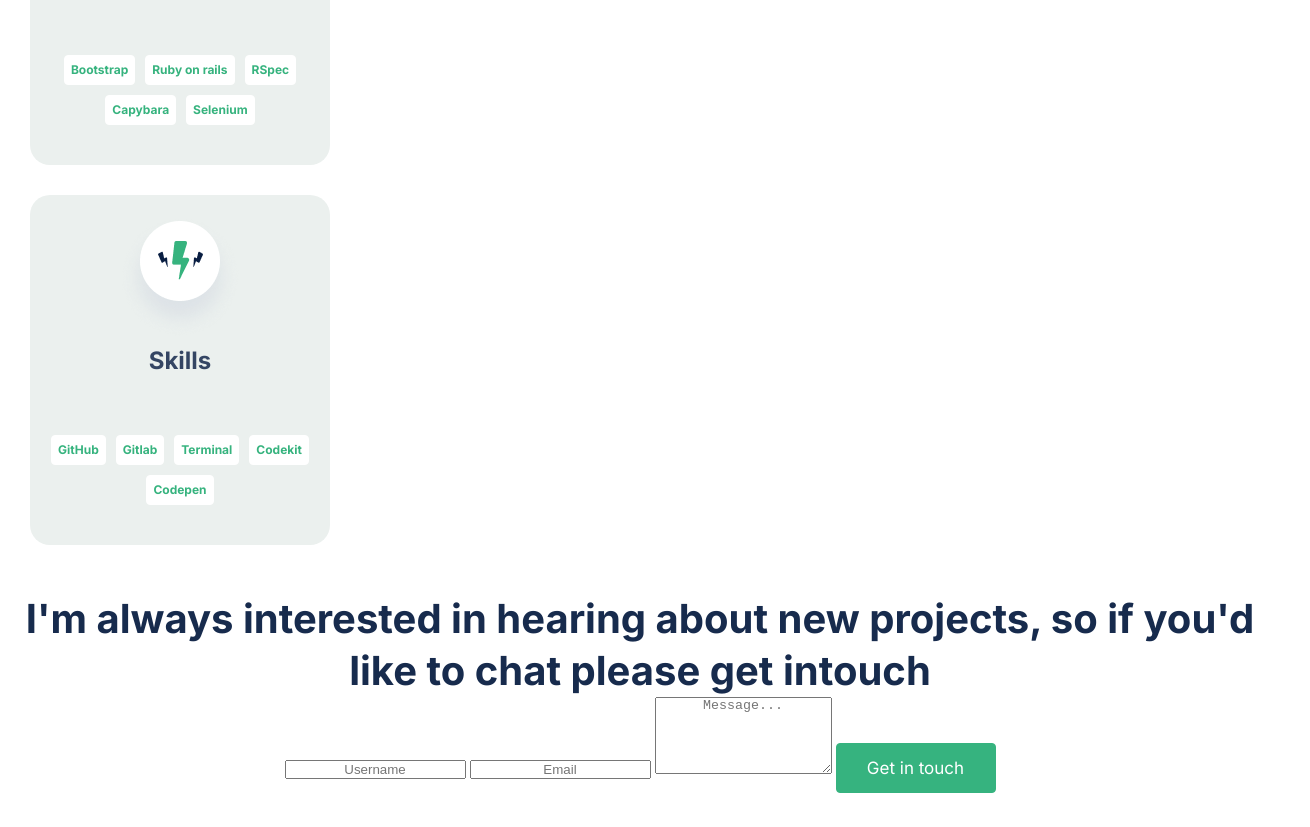
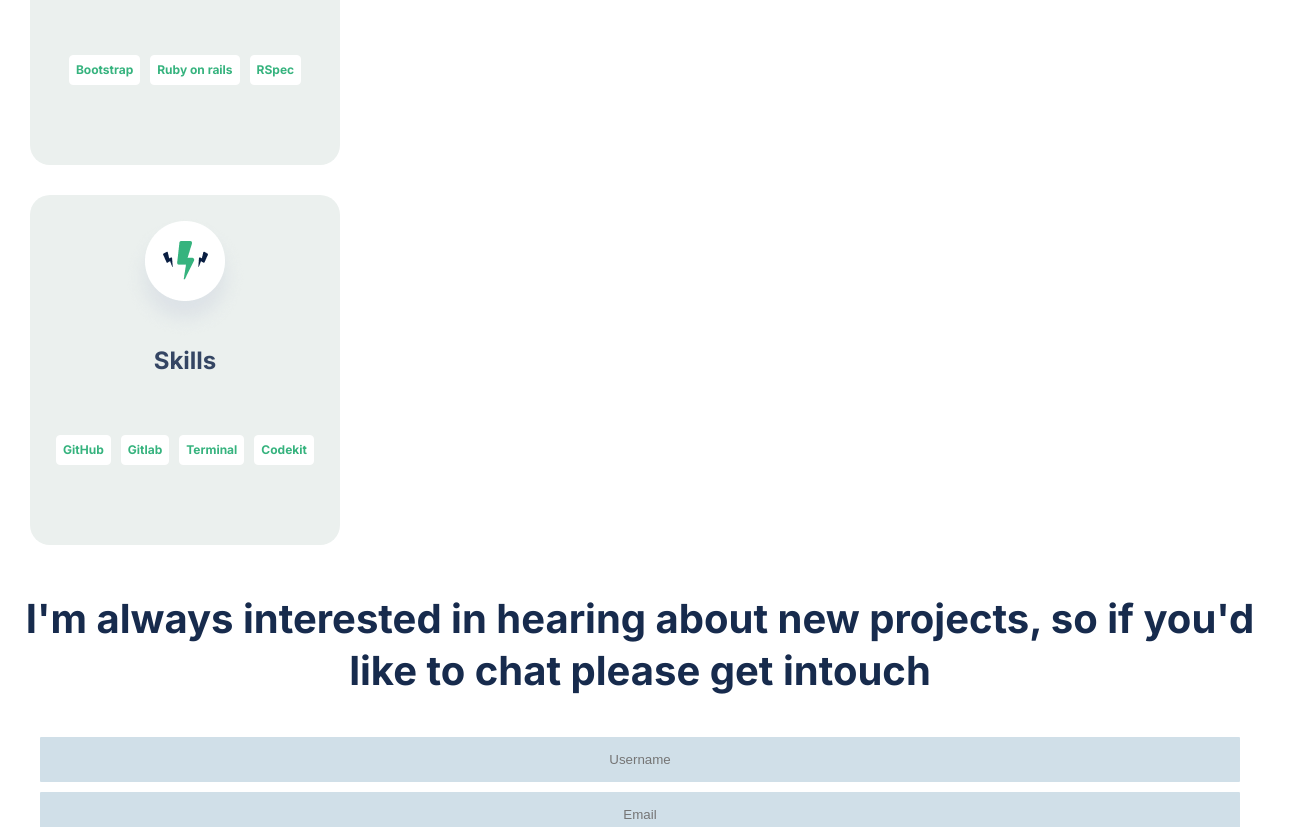
Before and after one commit to abel-blue/mobile-first, a website: page index.html in a window 1280 px wide. Shown: the part 4811-5638 px from the top of the page, 1310 px wide, since content can reach past the window. Drawn offline with Linux system fonts and the light colour scheme.

Commit message:
add form style layout

```diff
--- a/index.html
+++ b/index.html
@@ -267,8 +267,6 @@
               <li>Bootstrap</li>
               <li>Ruby on rails</li>
               <li>RSpec</li>
-              <li>Capybara</li>
-              <li>Selenium</li>
             </ul>
           </section>
           <section class="card">
@@ -282,12 +280,11 @@
               <li>Gitlab</li>
               <li>Terminal</li>
               <li>Codekit</li>
-              <li>Codepen</li>
             </ul>
           </section>
         </section>
       </section>
-    </main>
+
       <!-- footer section -->
       <footer>
         <section class="about">
@@ -329,10 +326,11 @@
                   <a href=""><i class="fa-solid fa-envelope"></i></a>
                 </li>
               </ul>
-            <p>abelmgetnet@gmail.com</p>
+              <p class="grey">abelmgetnet@gmail.com</p>
             </section>
           </section>
         </section>
       </footer>
+    </main>
   </body>
 </html>
--- a/style.css
+++ b/style.css
@@ -316,7 +316,7 @@
   margin: 30px;
   background: #ebf0ee;
   height: 350px;
-  width: 300px;
+  width: 310px;
   border-radius: 20px;
 }
 
@@ -356,3 +356,99 @@
   color: blue;
   background: cyan;
 }
+
+input,
+textarea {
+  outline: none;
+}
+
+form {
+  position: relative;
+  width: 100%;
+  border-radius: 1px;
+  background: #fff;
+}
+
+.form-left-decoration,
+.form-right-decoration {
+  content: "";
+  position: absolute;
+  width: 50px;
+  height: 20px;
+  border-radius: 1px;
+  background: #fff;
+}
+
+.form-left-decoration {
+  bottom: 60px;
+  left: -30px;
+}
+
+.form-right-decoration {
+  top: 60px;
+  right: -30px;
+}
+
+.form-left-decoration::before,
+.form-left-decoration::after,
+.form-right-decoration::before,
+.form-right-decoration::after {
+  content: "";
+  position: absolute;
+  width: 50px;
+  height: 20px;
+  border-radius: 1px;
+  background: #fff;
+}
+
+.form-left-decoration::before {
+  top: -20px;
+}
+
+.form-left-decoration::after {
+  top: 20px;
+  left: 10px;
+}
+
+.form-right-decoration::before {
+  top: -20px;
+  right: 0;
+}
+
+.form-right-decoration::after {
+  top: 20px;
+  right: 10px;
+}
+
+.circle {
+  position: absolute;
+  bottom: 80px;
+  left: -55px;
+  width: 20px;
+  height: 20px;
+  border-radius: 50%;
+  background: #fff;
+}
+
+.form-inner {
+  padding: 40px;
+}
+
+.form-inner input,
+.form-inner textarea {
+  display: block;
+  width: 100%;
+  padding: 15px;
+  margin-bottom: 10px;
+  border: none;
+  border-radius: 1px;
+  background: #d0dfe8;
+}
+
+.form-inner textarea {
+  resize: none;
+}
+
+.grey {
+  color: grey;
+}
```
Lines whose indentation alone changed are shown as unchanged.
